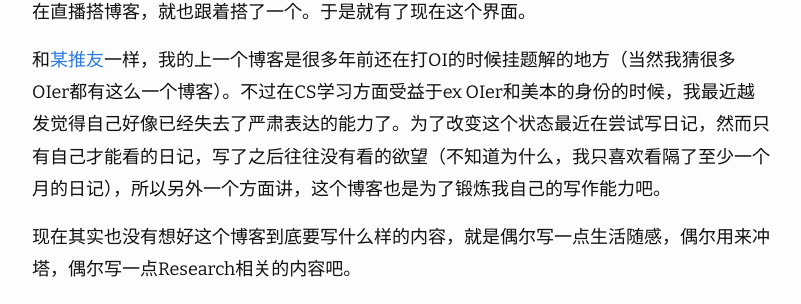
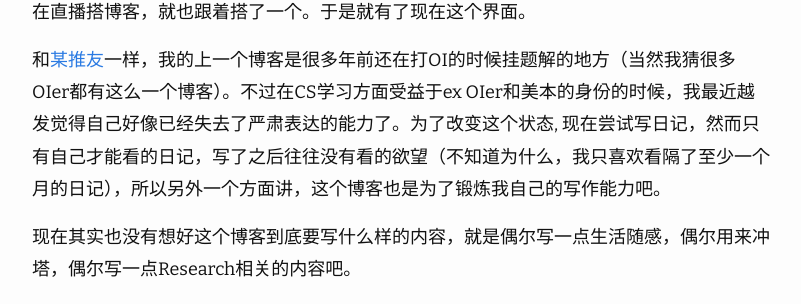
Before and after one commit to EulerianMoe/eulerianmoe.github.io, a Jekyll site: the page built from _posts/2020-12-27-hello-world.md, in a window 1280 px wide. Shown: the part 308-612 px from the top of the page, without its empty margins (238-1039 px from the left). Built offline with Jekyll 4.4.1, drawn with Linux system fonts in a browser that asks for light colours; nearby versions of some CDN libraries; formulas are drawn with MathJax 3.

Commit message:
Update 2020-12-27-hello-world.md

```diff
--- a/_posts/2020-12-27-hello-world.md
+++ b/_posts/2020-12-27-hello-world.md
@@ -5,7 +5,7 @@ categories: misc
 ---
 这个域名买了大半年了，因为暑假的时候就有一点开个博客的冲动。然而种种原因并没有实行。这两天又在推上看到大家都在写年终总结，心里又开始痒痒的，恰好下午看到[某Vtuber](https://twitter.com/CyanNyan6)在直播搭博客，就也跟着搭了一个。于是就有了现在这个界面。
 
-和[某推友](https://twitter.com/Labelray)一样，我的上一个博客是很多年前还在打OI的时候挂题解的地方（当然我猜很多OIer都有这么一个博客）。不过在CS学习方面受益于ex OIer和美本的身份的时候，我最近越发觉得自己好像已经失去了严肃表达的能力了。为了改变这个状态最近在尝试写日记，然而只有自己才能看的日记，写了之后往往没有看的欲望（不知道为什么，我只喜欢看隔了至少一个月的日记），所以另外一个方面讲，这个博客也是为了锻炼我自己的写作能力吧。
+和[某推友](https://twitter.com/Labelray)一样，我的上一个博客是很多年前还在打OI的时候挂题解的地方（当然我猜很多OIer都有这么一个博客）。不过在CS学习方面受益于ex OIer和美本的身份的时候，我最近越发觉得自己好像已经失去了严肃表达的能力了。为了改变这个状态, 现在尝试写日记，然而只有自己才能看的日记，写了之后往往没有看的欲望（不知道为什么，我只喜欢看隔了至少一个月的日记），所以另外一个方面讲，这个博客也是为了锻炼我自己的写作能力吧。
 
 现在其实也没有想好这个博客到底要写什么样的内容，就是偶尔写一点生活随感，偶尔用来冲塔，偶尔写一点Research相关的内容吧。
 
```
